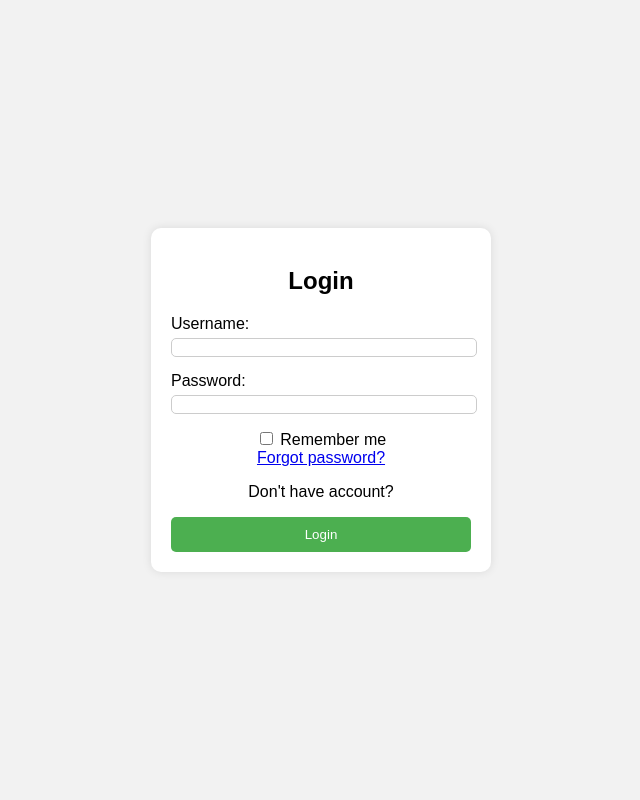
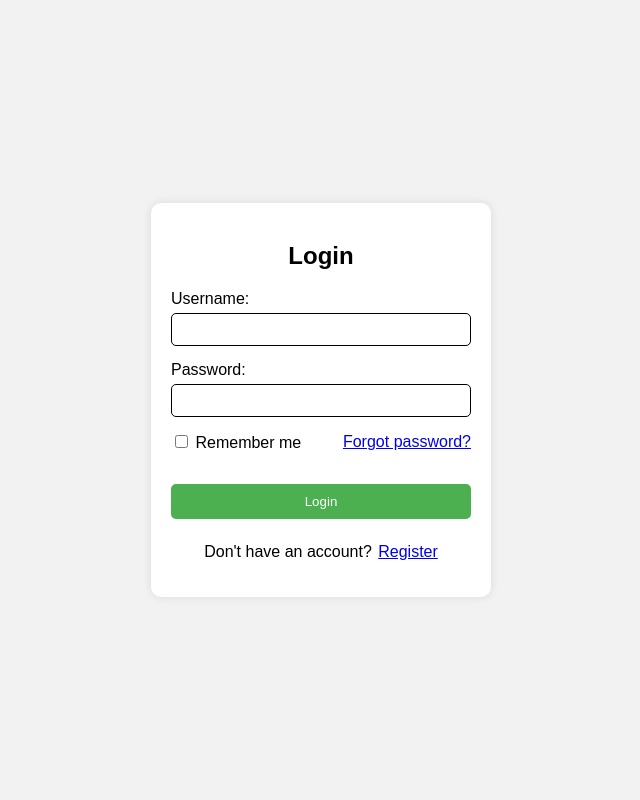
Before and after one commit to NayotamaPradipta/BinotifyApp, a PHP site: page /login.php in a window 1280 px wide. Shown: the whole page, without its empty margins (319-959 px from the left). Run offline with PHP 8.4, Linux system fonts and the light colour scheme; some web fonts are replaced.

Commit message:
improve css

```diff
--- a/index.php
+++ b/index.php
@@ -3,10 +3,14 @@
 <head>
     <meta charset="UTF-8">
     <meta name="viewport" content="width=device-width, initial-scale=1.0">
+    <link rel="stylesheet" href="public/css/home.css" type="text/css">
     <title>Binotify App</title>
 
 </head>
 <body>
-    <h1>Binotify</h1>
+    <div class="header">
+        <h1>Binotify</h1>
+        <a href="login.php" class="login-button">Login</a>
+    </div>
 </body>
 </html>
--- a/login.php
+++ b/login.php
@@ -4,7 +4,7 @@
     <meta charset="UTF-8">
     <meta name="viewport" content="width=device-width, initial-scale=1.0">
     <title>Login Page</title>
-    <link rel="stylesheet" href="styles.css">
+    <link rel="stylesheet" href="public/css/login.css">
 </head>
 <body>
     <div class="login-container">
@@ -21,16 +21,24 @@
             <div class="forgot">
                 <section>
                     <input type="checkbox" id="check">
-            <label for"check">Remember me</label></label>
+                    <label for="check">Remember me</label></label>
                 </section>
                 <section>
                     <a href="#">Forgot password?</a>
                 </section>
             </div>
-    <div class="input-submit">
-        <p>Don't have account?<p>
+            <div>
+                <button type="submit">Login</button>
             </div>
-            <button type="submit">Login</button>
+            <div class="input-register">
+                <p>Don't have an account?</p>
+                <!--
+                TODO:
+                1. Create register.php and change href
+                2. Create a link from login to home page
+                -->
+                <a href="#">Register</a>
+            </div>
         </form>
     </div>
 
--- a/styles.css
+++ b/public/css/login.css
@@ -1,10 +1,19 @@
+@font-face {
+    font-family: 'spotify-circular-l';
+    src: url('https://encore.scdn.co/1.2.3/CircularSpotify-UI-Latin-OS2v3-Light.woff2') format('woff2');
+}
+@font-face {
+    font-family: 'spotify-circular-b';
+    src: url('https://encore.scdn.co/1.2.3/CircularSpotify-UI-Latin-OS2v3-Bold.woff2') format('woff2');
+}
+
 body {
     display: flex;
     justify-content: center;
     align-items: center;
     height: 100vh;
     margin: 0;
-    font-family: Arial, sans-serif;
+    font-family: 'spotify-circular-b', Arial, sans-serif;
     background-color: #f2f2f2;
 }
 
@@ -33,9 +42,17 @@ body {
 
 .input-group input {
     width: 100%;
-    padding: 8 px;
-    border: 1px solid #ccc;
+    padding: 8px;
+    border: 1px solid #000000;
     border-radius: 5px;
+    box-sizing: border-box;
+}
+
+.forgot {
+    display: flex;
+    justify-content: space-between;
+    align-items: center;
+    margin-bottom: 1rem;
 }
 
 button {
@@ -46,8 +63,21 @@ button {
     border: none;
     border-radius: 5px;
     cursor: pointer;
+    margin-top: 2vh;
 }
 
 button:hover {
     background-color: #45a049;
 }
+
+.input-register {
+    display: flex;
+    align-items: center;
+    justify-content: center;
+    margin-top: 1vh;
+}
+
+.input-register p {
+
+    margin-right: 0.5vw;
+}
```
Also changed, not shown: public/css/home.css (added, +38 -0 lines). Lines whose indentation alone changed are shown as unchanged.
